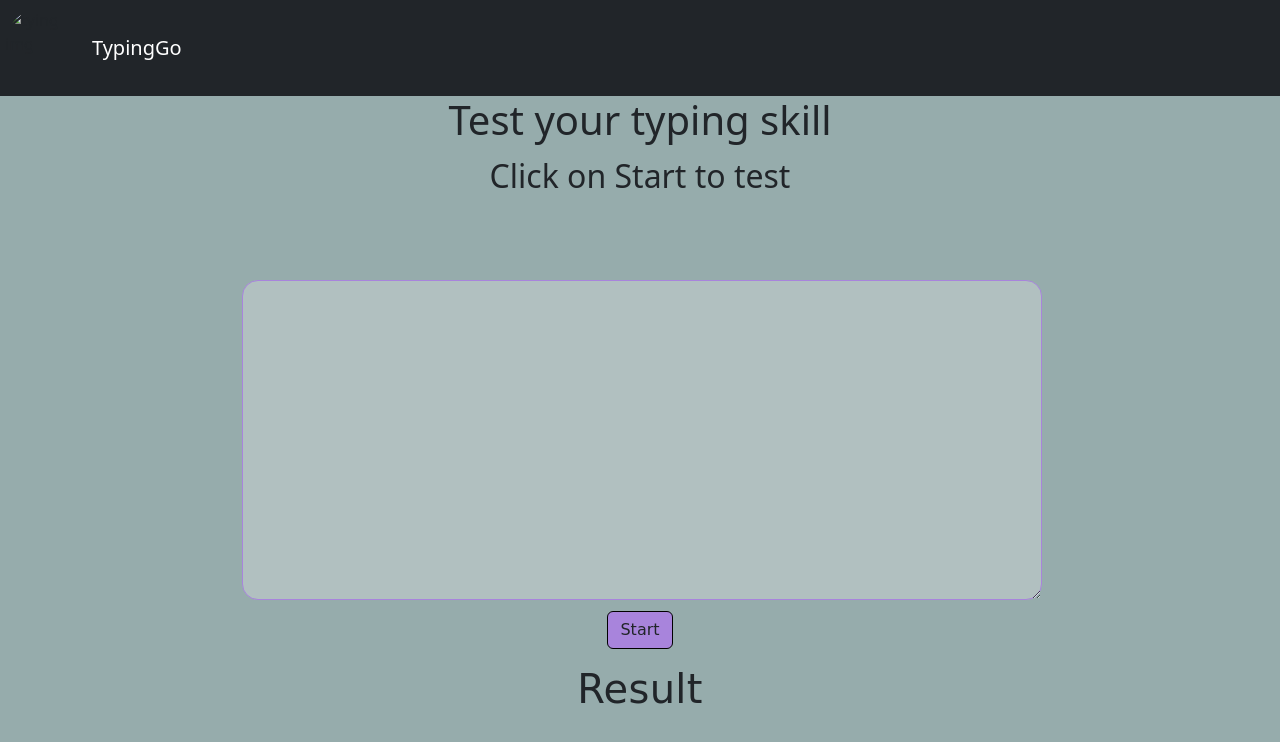
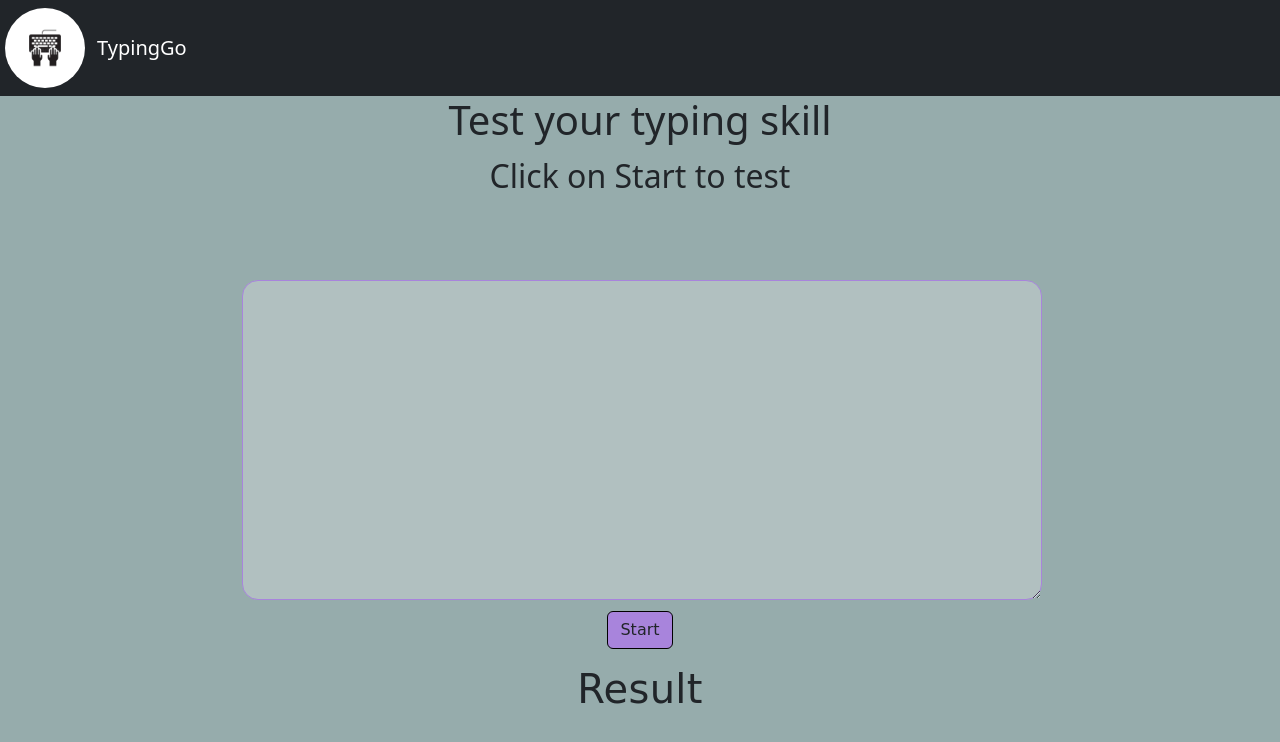
Before and after one commit to s21sd/Typing-go, a plain HTML site: page index.html in a window 1280 px wide. Drawn offline with nearby package versions, Linux system fonts and the light colour scheme; the site is published under a folder, as on GitHub Pages, so addresses that start at the root find nothing; a web font is replaced by a local one.

Commit message:
Update index.html

```diff
--- a/index.html
+++ b/index.html
@@ -5,7 +5,7 @@
     <meta charset="UTF-8">
     <meta http-equiv="X-UA-Compatible" content="IE=edge">
     <meta name="viewport" content="width=device-width, initial-scale=1.0">
-    <link rel="icon" type="image/png" href="/img/tpe.jpg">
+    <link rel="icon" type="image/png" href="img/tpe.jpg">
     <title>TypingGo | Test your typing</title>
     <link href="https://cdn.jsdelivr.net/npm/bootstrap@5.3.0-alpha1/dist/css/bootstrap.min.css" rel="stylesheet"
         integrity="sha384-GLhlTQ8iRABdZLl6O3oVMWSktQOp6b7In1Zl3/Jr59b6EGGoI1aFkw7cmDA6j6gD" crossorigin="anonymous">
@@ -15,7 +15,7 @@
 <body>
 
     <nav class="navbar navbar-expand-lg navbar navbar-dark bg-dark">
-        <img src="/img/tpe.jpg" alt="tying img">
+        <img src="img/tpe.jpg" alt="tying img">
         <div class="container-fluid">
             <a class="navbar-brand" href="#">TypingGo</a>
 
```
